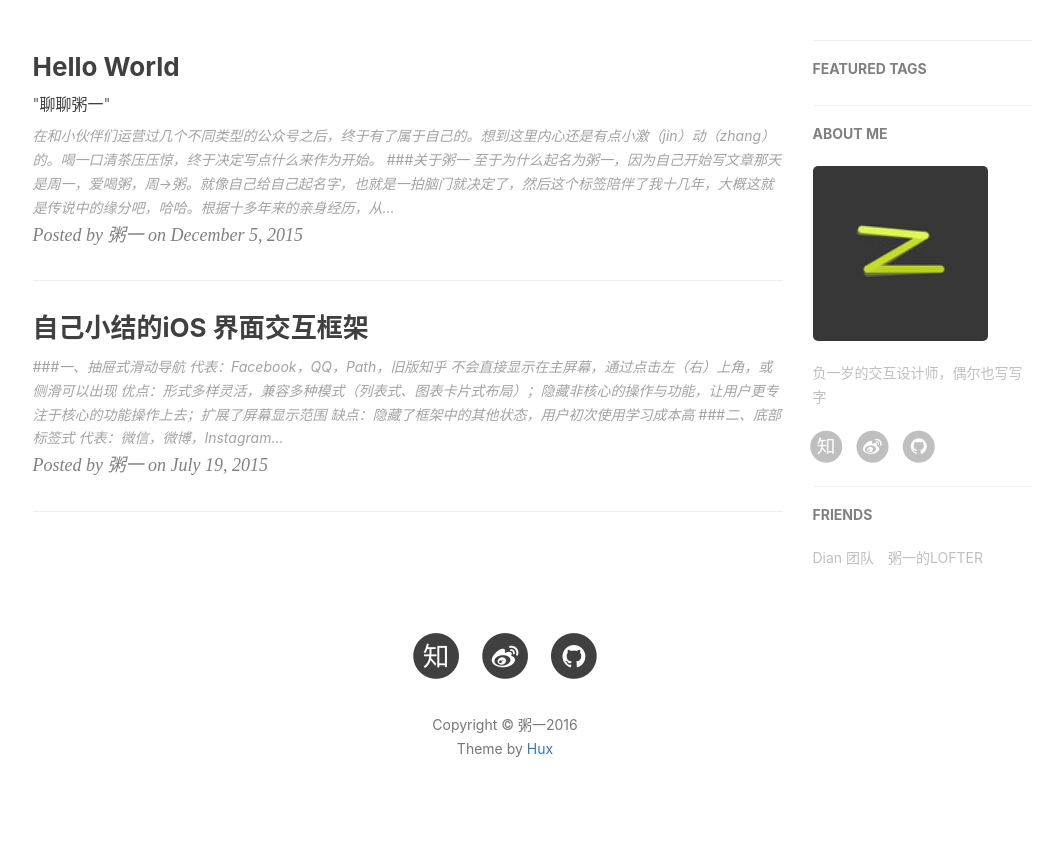
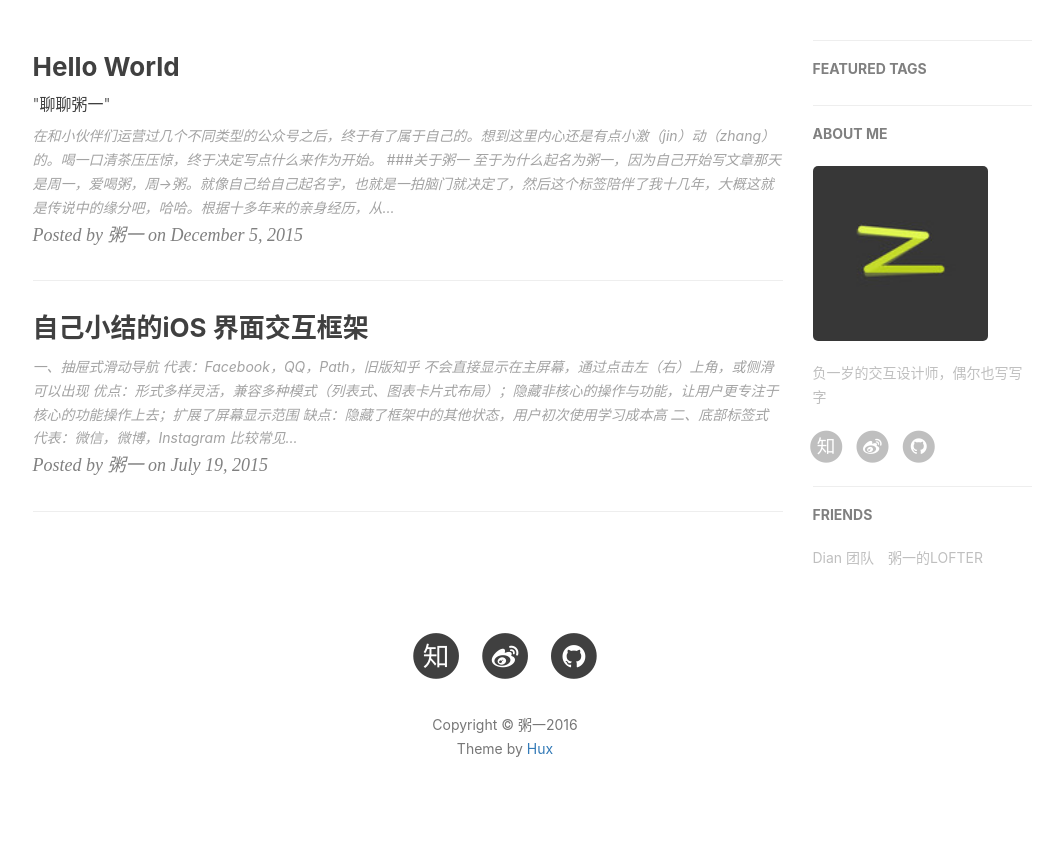
Before and after one commit to Winnie25/mondayc.github.io, a Jekyll site: the page built from index.html, in a window 1280 px wide. Shown: the part 418-1271 px from the top of the page, without its empty margins (135-1198 px from the left). Built offline with Jekyll 4.4.1, drawn with Linux system fonts in a browser that asks for light colours; nearby versions of some CDN libraries; Markdown is read by kramdown in place of the engine named in the settings; the list of posts is cut into pages by our own code; comment, search, counter and statistics services are not loaded; some of the changed lines change nothing that is shown.

Commit message:
Update _config.yml

```diff
--- a/_config.yml
+++ b/_config.yml
@@ -40,10 +40,12 @@
 # replace redcarpet to kramdown,
 # although redcarpet can auto highlight code, the lack of header-id make the catalog impossible, so I switch to kramdown
 # document: http://jekyllrb.com/docs/configuration/#kramdown
-markdown: kramdown
-kramdown:
-  input: GFM                            # use Github Flavored Markdown !important
-
+# markdown: kramdown
+# kramdown:
+#   input: GFM                            # use Github Flavored Markdown !important
+markdown: redcarpet
+redcarpet:
+  extensions: [fenced_code_blocks]
 
 
 # Disqus settings
```
